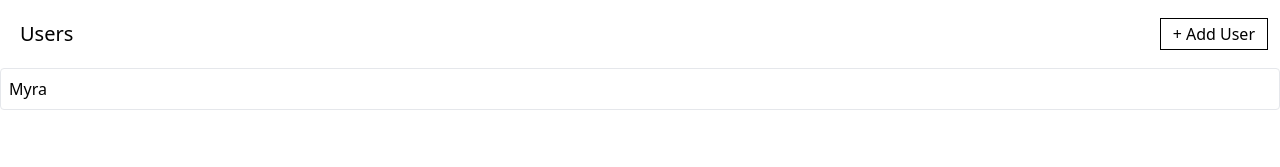
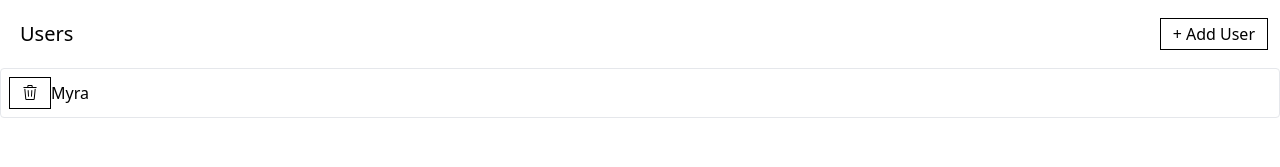
Before and after one commit to OmarShebl36/Media, a React (Create React App) app: page / in a window 1280 px wide. Shown: the top 167 px of the page. Built offline with nearby package versions, Linux system fonts and the light colour scheme; data requests are answered from the project's data file.

Commit message:
feat: add trash icon and make use of deleteUser thunk

```diff
--- a/src/components/UsersListItem.tsx
+++ b/src/components/UsersListItem.tsx
@@ -1,13 +1,30 @@
-import { User } from '../store';
+import { useThunk } from '../hooks/use-thunk';
+import { GoTrash } from 'react-icons/go';
+import { User, deleteUser } from '../store';
+import Button from './Button';
 
 interface Props {
   user: User;
 }
 
 function UsersListItem({ user }: Props) {
+  const [doDeleteUser, isLoading, error] = useThunk(deleteUser);
+
+  if (typeof doDeleteUser !== 'function') {
+    return null;
+  }
+
+  const handleClick = () => {
+    doDeleteUser(user);
+  };
+
   return (
     <div className='mb-2 border rounded'>
-      <div className='flex p-2 justify-between items-center cursor-pointer'>
+      <div className='flex p-2 justify-start items-center cursor-pointer'>
+        <Button loading={isLoading as boolean} onClick={() => handleClick()}>
+          <GoTrash />
+        </Button>
+        {error && <div>Error deleting user.</div>}
         {user.name}
       </div>
     </div>
--- a/src/store/index.tsx
+++ b/src/store/index.tsx
@@ -10,3 +10,4 @@ export const store = configureStore({
 export type AppDispatch = typeof store.dispatch
 export * from './thunks/fetchUsers';
 export * from './thunks/addUser';
+export * from './thunks/deleteUser';
```
